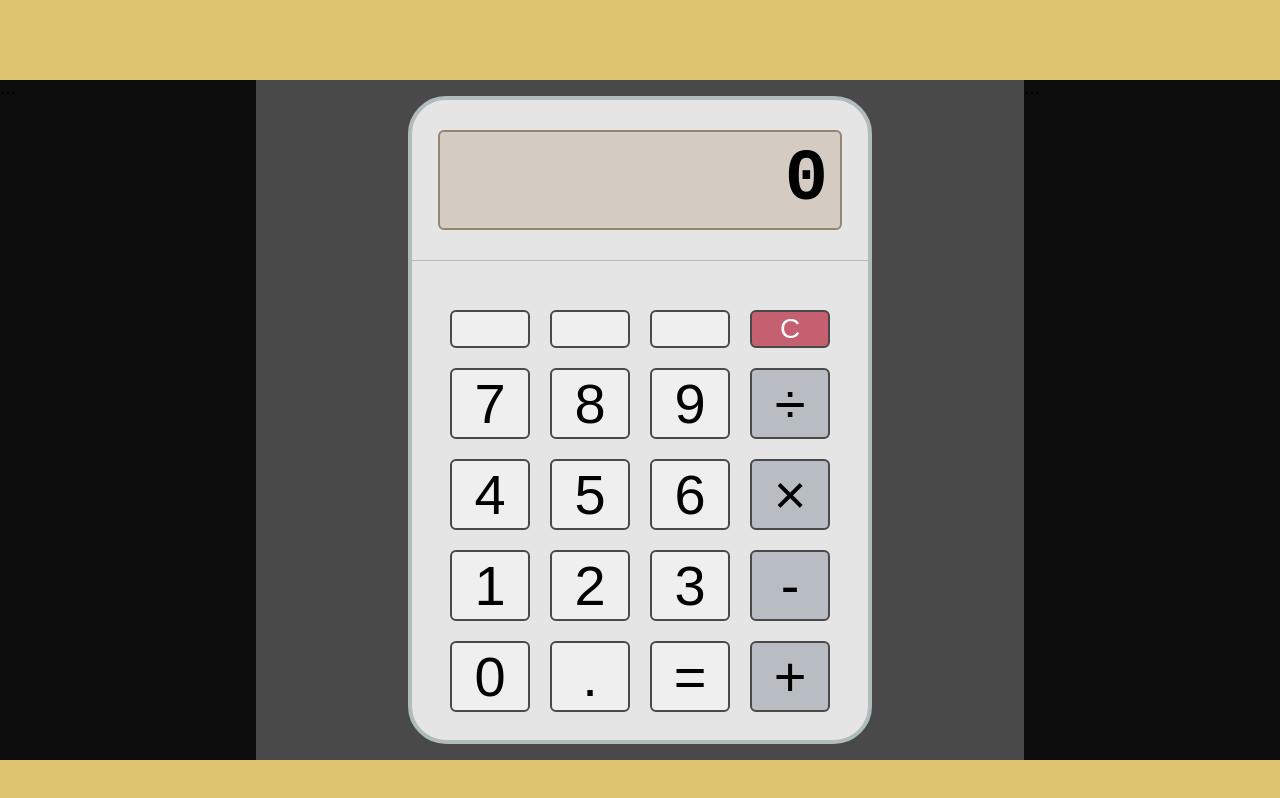
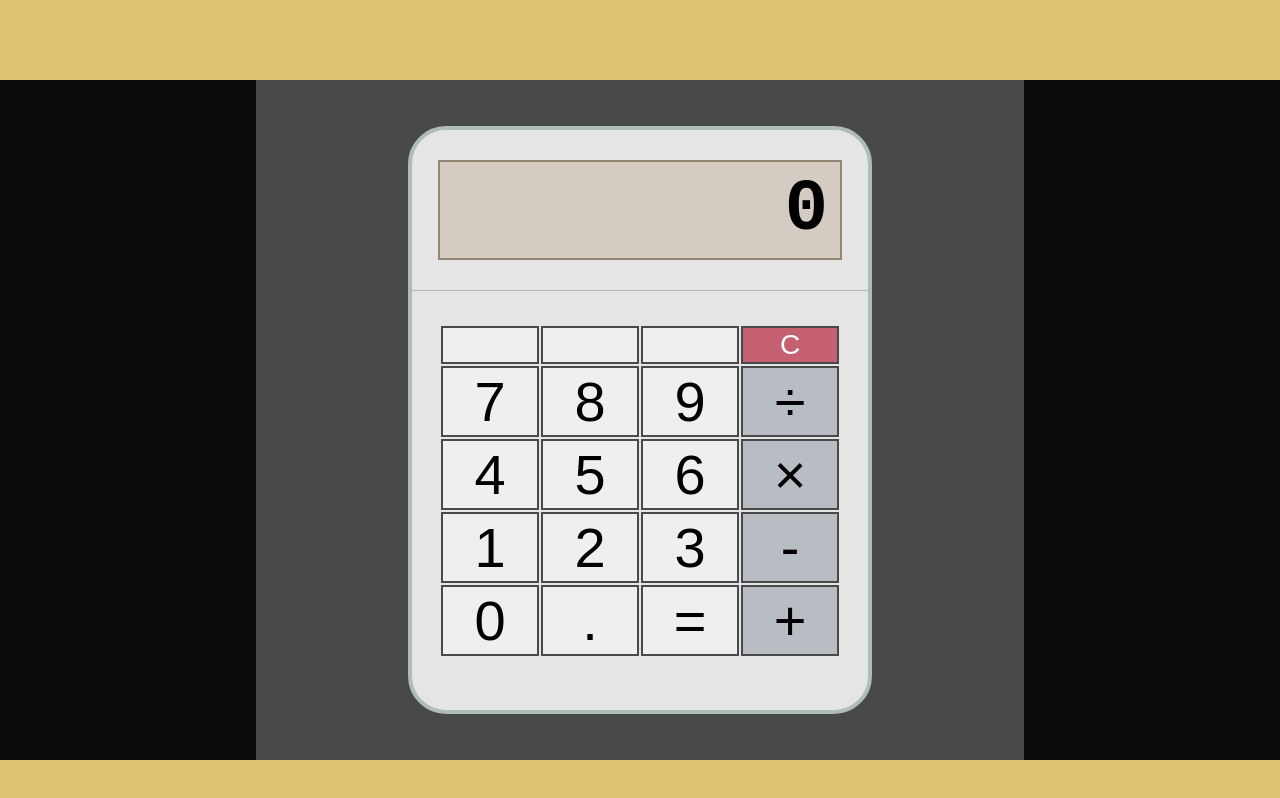
Before and after one commit to milkywaysquirreldeer/calculator, a plain HTML site: page index.html in a window 1280 px wide. Drawn offline with Linux system fonts and the light colour scheme.

Commit message:
Enlarge buttons

```diff
--- a/css/style.css
+++ b/css/style.css
@@ -36,7 +36,7 @@ footer {
   background-color: #e5e5e5;
   border: 4px solid #b0bbbc;
   border-radius: 38px;
-  height: 640px;
+  height: 580px;
   width: 456px;
 }
 
@@ -53,7 +53,7 @@ footer {
 }
 
 .calc-buttons-container {
-  height: 478px;
+  height: 400px;
 }
 
 button {
@@ -77,11 +77,6 @@ button {
 
 .blink-display {
   color: #d4cbc3;
-}
-
-.display,
-.calc-button-row > button {
-  border-radius: 6px;
 }
 
 .placeholder-button {
@@ -108,31 +103,19 @@ button {
   background-color: #b8bdc3;
 }
 
-.calc-button-row > button {
-  flex: 1;
-}
-
 .calc-buttons {
-  display: flex;
-  flex-direction: column;
-  height: 400px;
   width: 400px;
-}
-
-.small-buttons-row {
-  justify-content: right;
 }
 
 .calc-button-row {
   display: flex;
-  flex:1;
 }
 
 .calc-button-row > button {
   border: 2px solid #494949;
   flex: 1;
   font-size: 56px;
-  margin: 10px;
+  margin: 1px;
 }
 
 .calc-button-row > button:hover {
```
